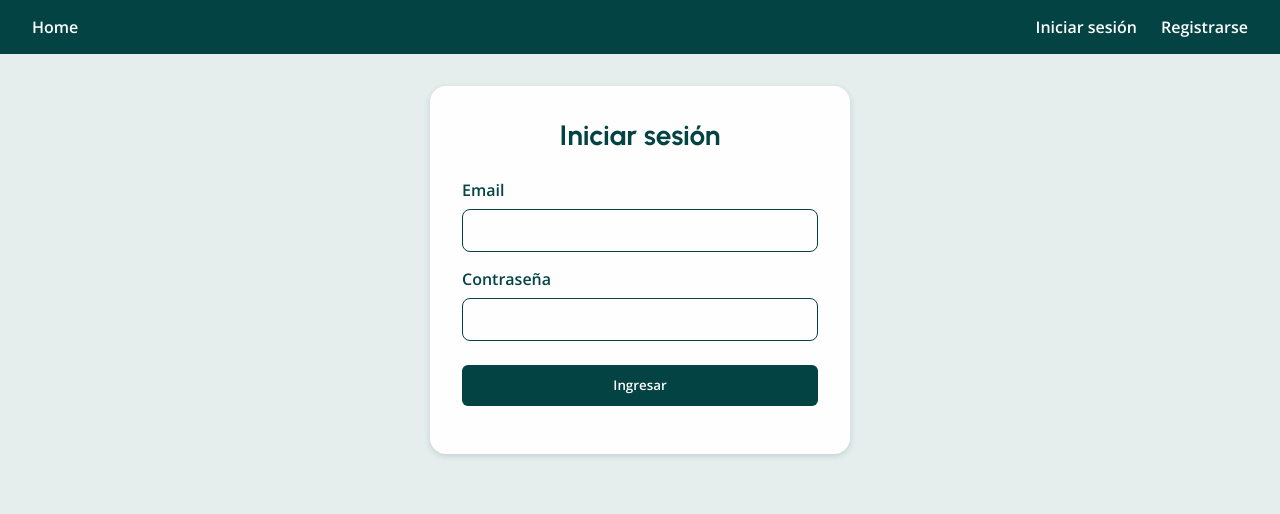
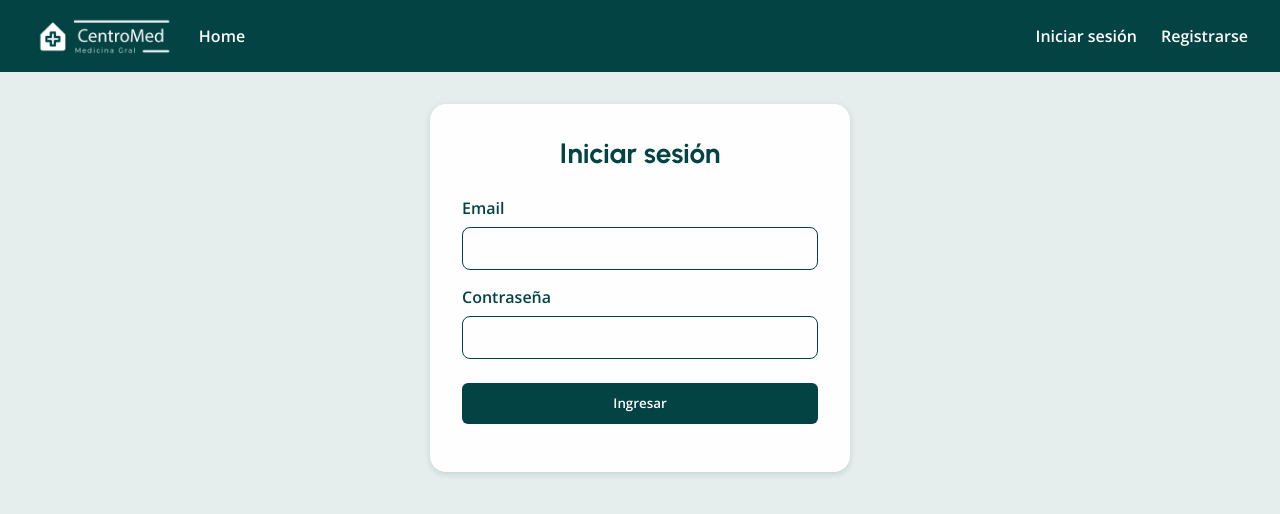
Before and after one commit to laradev-1993/app-hibridas-dwn4av-parcial2-front, a React (Vite) app: page /login in a window 1280 px wide. Shown: the top 514 px of the page. Built offline with nearby package versions, Linux system fonts and the light colour scheme; no server answers.

Commit message:
se agregó el logo en el Navbar con link a Home

```diff
--- a/src/components/Navbar.jsx
+++ b/src/components/Navbar.jsx
@@ -1,5 +1,6 @@
 import { Link, useNavigate } from 'react-router-dom';
 import { useAuth } from '../context/AuthContext';
+import logo from '../assets/logo_api.png';
 
 const ROLES_PANEL = ['admin', 'profesional', 'superAdmin'];
 
@@ -16,6 +17,10 @@ function Navbar() {
         return (
         <nav className="navbar">
             <div className="navbar-links">
+
+                  <Link to="/" className="navbar-logo">
+                    <img src={logo} alt="Inicio - API de Turnos" />
+                </Link>
 
                 <Link to="/">Home</Link>
 
--- a/src/index.css
+++ b/src/index.css
@@ -52,6 +52,12 @@ a {
 
 .navbar a:hover {
     text-decoration: underline;
+}
+
+.navbar-logo img {
+    display: block;
+    height: 40px;
+
 }
 
 .boton {
```
Also changed, not shown: src/assets/logo_api.png (added).
